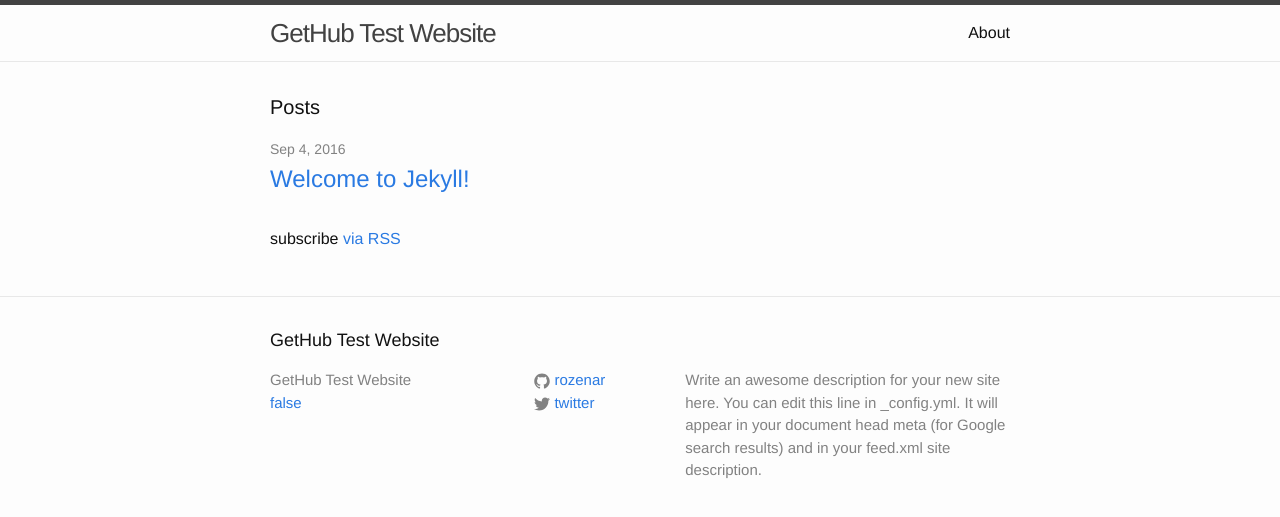
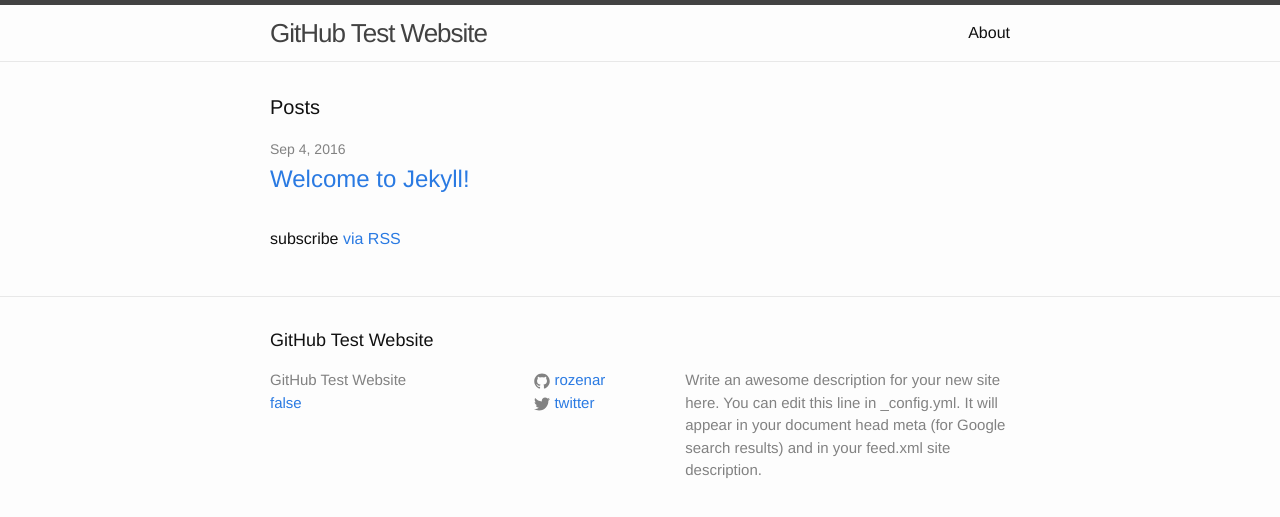
Before and after one commit to rozenar/rozenar.github.io, a Jekyll site: the page built from index.html, in a window 1280 px wide. Shown: the top 517 px of the page. Built offline with Jekyll 4.4.1, drawn with Linux system fonts in a browser that asks for light colours.

Commit message:
Update _config.yml

```diff
--- a/_config.yml
+++ b/_config.yml
@@ -6,7 +6,7 @@
 # 'jekyll serve'. If you change this file, please restart the server process.
 
 # Site settings
-title: GetHub Test Website
+title: GitHub Test Website
 email: no
 description: > # this means to ignore newlines until "baseurl:"
   Write an awesome description for your new site here. You can edit this
```
